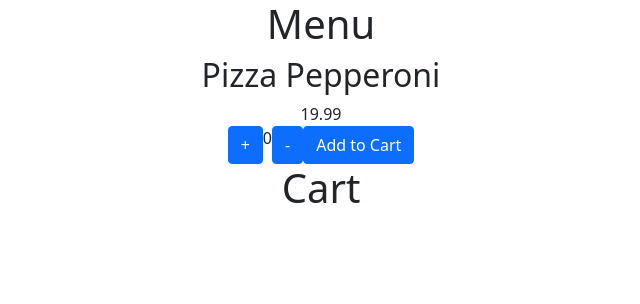
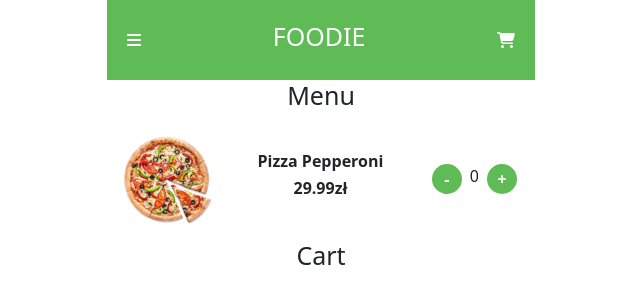
Before and after one commit to Zielakzie/Cart, a React (Create React App) app: page / in a window 1280 px wide. Shown: the top 304 px of the page, without its empty margins (319-959 px from the left). Built offline with nearby package versions, Linux system fonts and the light colour scheme.

Commit message:
menu list item styling + navbar

```diff
--- a/package.json
+++ b/package.json
@@ -3,6 +3,9 @@
   "version": "0.1.0",
   "private": true,
   "dependencies": {
+    "@fortawesome/fontawesome-svg-core": "^1.3.0",
+    "@fortawesome/free-solid-svg-icons": "^6.0.0",
+    "@fortawesome/react-fontawesome": "^0.1.17",
     "@testing-library/jest-dom": "^5.16.2",
     "@testing-library/react": "^12.1.3",
     "@testing-library/user-event": "^13.5.0",
--- a/src/App.css
+++ b/src/App.css
@@ -1,38 +1,5 @@
 .App {
   text-align: center;
+  max-width: 428px;
+  margin: auto;
 }
-
-.App-logo {
-  height: 40vmin;
-  pointer-events: none;
-}
-
-@media (prefers-reduced-motion: no-preference) {
-  .App-logo {
-    animation: App-logo-spin infinite 20s linear;
-  }
-}
-
-.App-header {
-  background-color: #282c34;
-  min-height: 100vh;
-  display: flex;
-  flex-direction: column;
-  align-items: center;
-  justify-content: center;
-  font-size: calc(10px + 2vmin);
-  color: white;
-}
-
-.App-link {
-  color: #61dafb;
-}
-
-@keyframes App-logo-spin {
-  from {
-    transform: rotate(0deg);
-  }
-  to {
-    transform: rotate(360deg);
-  }
-}
--- a/src/App.js
+++ b/src/App.js
@@ -1,8 +1,9 @@
 import "./App.css";
 import React, {useState} from "react";
-import ListItem from "./ListItem";
-import Cart from "./Cart";
+import ListItem from "./Components/ListItem";
+import Cart from "./Components/Cart";
 import { CartContext } from "./Context/CartContext";
+import Navbar from "./Components/Navbar";
 
 function App() {
   const [qty, setQty] = useState(0);
@@ -14,6 +15,7 @@ function App() {
       <CartContext.Provider
         value={{qty, setQty, cartItem, setCartItem, cartQty, setCartQty}}
       >
+        <Navbar />
         <h1>Menu</h1>
         <ListItem />
         <Cart />
--- a/src/Cart.js
+++ b/src/Components/Cart.js
@@ -1,5 +1,5 @@
 import React, { useContext } from "react";
-import { CartContext } from "./Context/CartContext";
+import { CartContext } from "../Context/CartContext";
 import Button from "react-bootstrap/Button";
 
 function Cart() {
--- /dev/null
+++ b/src/Components/ListItem.css
@@ -0,0 +1,29 @@
+.list-item {
+  padding: 10px;
+}
+
+button {
+  background: #5EBB56;
+  border-radius: 16px;
+  border: none;
+  color: white;
+  font-weight: bold;
+  margin: 0 8px;
+
+}
+
+.button-qty {
+  width: 30px;
+  height: 30px;
+}
+
+.button-add {
+margin-top: 10px;
+padding: 6px;
+width: 90px;
+}
+
+h2, h3 {
+  font-size: 16px;
+  font-weight: bold;
+}
--- /dev/null
+++ b/src/Components/ListItem.js
@@ -0,0 +1,42 @@
+import React, { useContext } from "react";
+import "bootstrap/dist/css/bootstrap.min.css";
+import {CartContext} from '../Context/CartContext';
+import pizzaPepperoni from '../img/pizza-pepperoni.png'
+import "./ListItem.css";
+
+
+function ListItem()  {
+  const {qty, setQty, setCartItem, cartQty, setCartQty} = useContext(CartContext);
+  const menuItemTitle = "Pizza Pepperoni";
+  const addToCart = () => {
+    if (qty >= 1) {
+      setCartItem(`${menuItemTitle}`);
+      setCartQty(cartQty + qty);
+      setQty(0);
+    }
+  };
+
+  const addButton = <button className="button-add" onClick={() => addToCart()}>Add</button>
+
+  return (
+    <>
+      <div className="list-item d-flex justify-content-between align-items-center">
+        <img src={pizzaPepperoni} alt="pizza pepperoni" />
+        <div>
+          <h2>{menuItemTitle}</h2>
+          <h3>29.99zł</h3>
+        </div>
+        <div className="d-flex flex-column justify-content-between">
+          <div className="d-flex">
+          <button className="button-qty" onClick={() => setQty(qty - 1)}>-</button>
+          <div>{qty}</div>
+          <button className="button-qty" onClick={() => setQty(qty + 1)}>+</button>
+          </div>
+          {qty >=1 ? addButton : null}
+        </div>
+      </div>
+    </>
+  );
+}
+
+export default ListItem;
--- /dev/null
+++ b/src/Components/Navbar.css
@@ -0,0 +1,17 @@
+nav {
+  width: 100%;
+  margin: auto;
+  text-transform: uppercase;
+  background-color: #5EBB56;
+  color: white;
+  height: 80px;
+}
+
+.icon {
+  margin: 0 20px;
+  height: 20px;
+}
+
+h1 {
+  font-size: 25px;
+}
--- /dev/null
+++ b/src/Components/Navbar.js
@@ -0,0 +1,16 @@
+import React from "react";
+import { FontAwesomeIcon } from '@fortawesome/react-fontawesome'
+import { faBars, faCartShopping } from '@fortawesome/free-solid-svg-icons'
+import "./Navbar.css";
+
+function Navbar() {
+  return (
+    <nav className="d-flex justify-content-between align-items-center">
+      <FontAwesomeIcon icon={faBars} className="icon"/>
+      <h1>Foodie</h1>
+      <FontAwesomeIcon icon={faCartShopping} className="icon"/>
+    </nav>
+  );
+}
+
+export default Navbar;
--- a/src/ListItem.js
+++ /dev/null
@@ -1,34 +0,0 @@
-import React, { useContext } from "react";
-import Button from "react-bootstrap/Button";
-import "bootstrap/dist/css/bootstrap.min.css";
-import {CartContext} from './Context/CartContext';
-
-function ListItem()  {
-  const {qty, setQty, setCartItem, cartQty, setCartQty} = useContext(CartContext);
-  const menuItemTitle = "Pizza Pepperoni";
-  const addToCart = () => {
-    if (qty >= 1) {
-      setCartItem(`${menuItemTitle}`);
-      setCartQty(cartQty + qty);
-      setQty(0);
-    }
-  };
-
-
-  return (
-    <>
-      <div className="list-item">
-        <h2>{menuItemTitle}</h2>
-        <span>19.99</span>
-        <div className="d-flex justify-content-center">
-          <Button onClick={() => setQty(qty + 1)}>+</Button>
-          <div>{qty}</div>
-          <Button onClick={() => setQty(qty - 1)}>-</Button>
-          <Button onClick={() => addToCart()}>Add to Cart</Button>
-        </div>
-      </div>
-    </>
-  );
-}
-
-export default ListItem;
```
Also changed, not shown: src/img/pizza-pepperoni.png (added), 1 other file (tests, documents, lock files or other folders).
